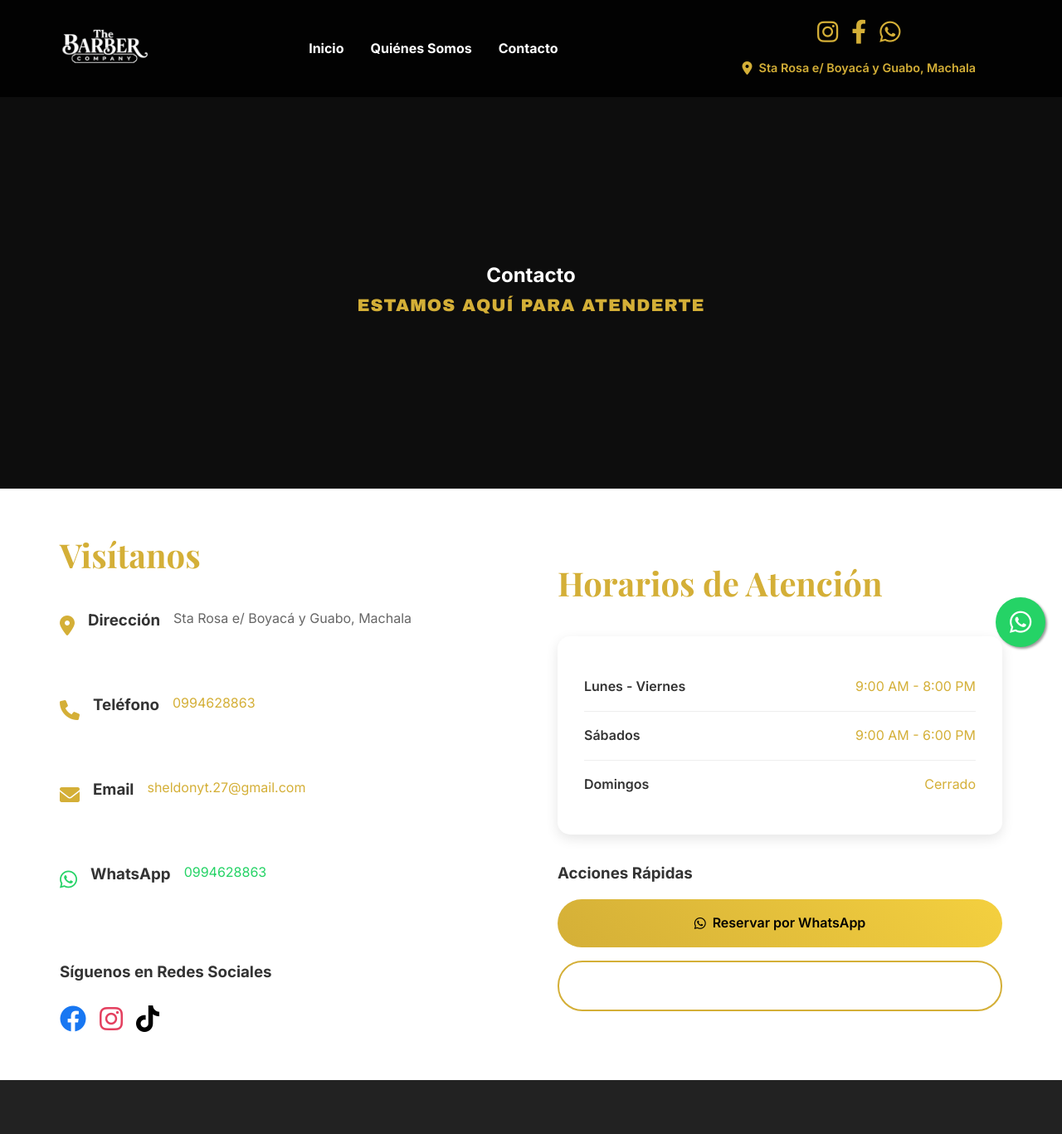
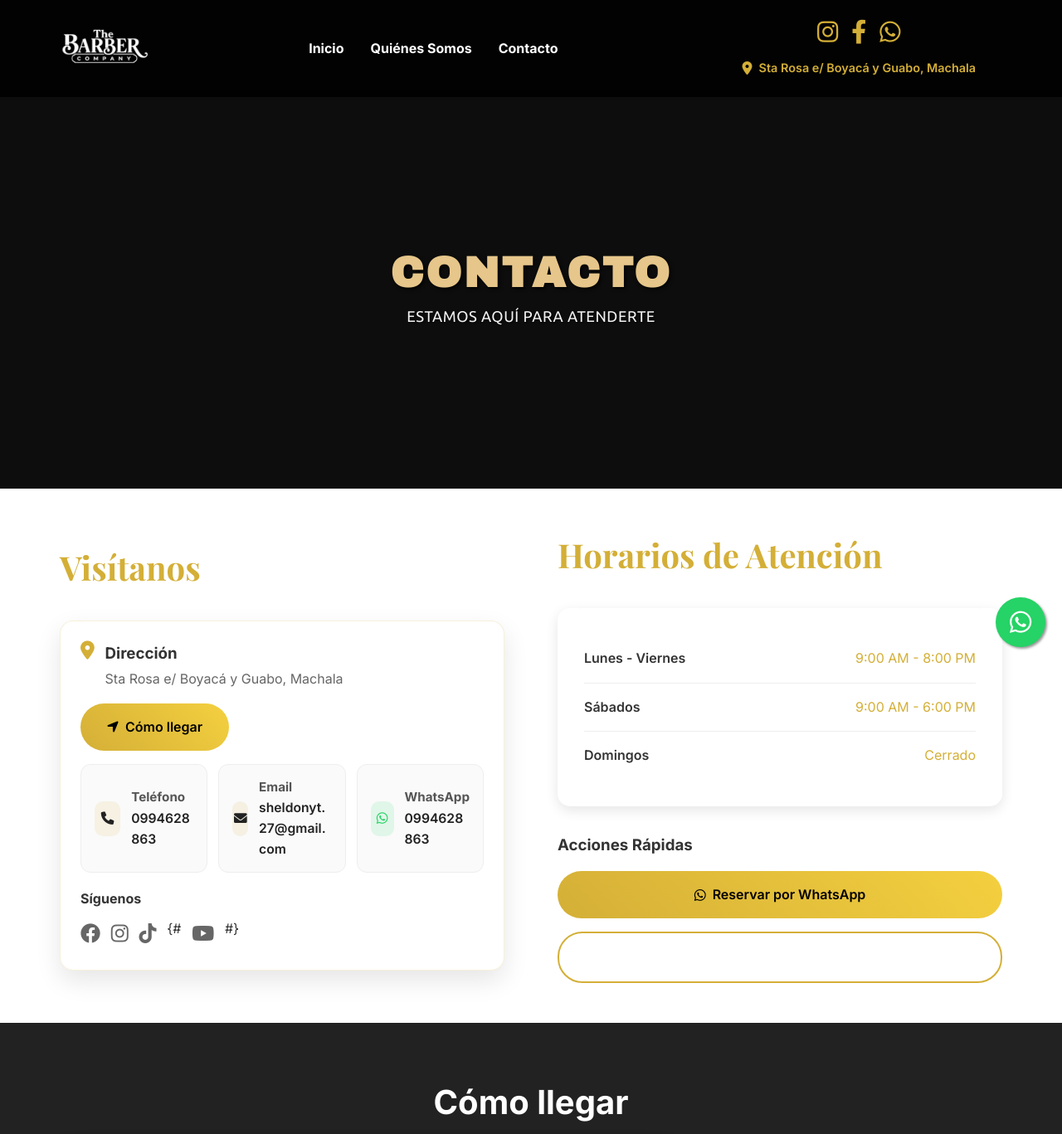
Before and after one commit to MarcoJaramilloo/barbercompanyweb, a Django app: page /contacto/ in a window 1280 px wide. Shown: the top 1367 px of the page at 83% size. Run offline with Django 5.2, Linux system fonts and the light colour scheme; data comes from the database, SQL or seed files in the repository; some web fonts are replaced.

Commit message:
Cambios nuevos

```diff
--- a/barberweb/settings.py
+++ b/barberweb/settings.py
@@ -26,7 +26,7 @@ SECRET_KEY = 'django-insecure-a0r%_poxo&3$v$4(iut#sa^#2$0)nepd0zn!7l!6gg77=akrbm
 # SECURITY WARNING: don't run with debug turned on in production!
 DEBUG = True
 
-ALLOWED_HOSTS = ['127.0.0.1', 'localhost', '192.168.100.17', '192.168.1.8','172.25.84.201', '172.25.70.53']
+ALLOWED_HOSTS = ['127.0.0.1', 'localhost', '192.168.100.17', '192.168.1.8','172.25.84.201', '172.25.70.53' , '192.168.1.14']
 
 
 # Application definition
--- /dev/null
+++ b/static/css/contacto.css
@@ -0,0 +1,246 @@
+/* =====================================================
+   CONTACTO - ESTILOS ESPECÍFICOS Y RESPONSIVE
+   Diseño alineado con 'Quiénes Somos' (Archivo Black + Ubuntu)
+   ===================================================== */
+
+@import url('https://fonts.googleapis.com/css2?family=Archivo+Black&display=swap');
+@import url('https://fonts.googleapis.com/css2?family=Ubuntu:wght@300;400;500&display=swap');
+
+/* Hero estilos similares a Quiénes Somos */
+.contact-page .hero.hero-small {
+    display: flex;
+    align-items: center;
+    justify-content: center;
+    min-height: 220px;
+}
+
+.contact-page .hero h1 {
+    font-family: 'Archivo Black', 'Arial Black', sans-serif;
+    font-size: 3.2rem;
+    font-weight: 900;
+    color: #E6C68A; /* dorado claro */
+    text-transform: uppercase;
+    letter-spacing: 3px;
+    text-shadow: 2px 2px 4px rgba(0,0,0,0.8);
+    margin-bottom: 0.6rem;
+    line-height: 1.1;
+}
+
+.contact-page .hero .subtitle {
+    font-family: 'Ubuntu', 'Helvetica', sans-serif;
+    font-size: 1.15rem;
+    font-weight: 400;
+    color: rgba(255, 255, 255, 0.95);
+    text-shadow: 1px 1px 2px rgba(0,0,0,0.8);
+    letter-spacing: 0.5px;
+}
+
+/* Sección principal */
+.contact-page .section.section-light {
+    padding: 3rem 0;
+}
+
+/* Social */
+.contact-page .social-contact {
+    display: flex;
+    gap: 1rem;
+}
+.contact-page .social-contact-link {
+    font-size: 2rem;
+    transition: transform 0.3s ease;
+}
+.contact-page .social-contact-link:hover {
+    transform: scale(1.12);
+}
+
+/* Quick actions */
+.contact-page .quick-actions { margin-top: 2rem; }
+.contact-page .quick-actions .btn { width: 100%; justify-content: center; }
+
+/* Mapa */
+.contact-page .map-container {
+    border-radius: 15px;
+    overflow: hidden;
+    box-shadow: 0 10px 30px rgba(0,0,0,0.3);
+}
+
+/* ====== VISÍTANOS CARD ====== */
+.visit-us-card {
+    background: #fff;
+    border-radius: 16px;
+    box-shadow: 0 12px 30px rgba(0,0,0,0.1);
+    padding: 1.5rem;
+    border: 1px solid rgba(212,175,55,0.18);
+}
+
+.visit-address-header {
+    display: flex;
+    align-items: flex-start;
+    gap: 0.8rem;
+    margin-bottom: 1rem;
+}
+
+.visit-address-header i {
+    color: #d4af37;
+    font-size: 1.4rem;
+}
+
+.visit-address-header h3 {
+    margin: 0;
+    color: #333;
+}
+
+.visit-address-header p {
+    margin: 0.2rem 0 0 0;
+    color: #666;
+}
+
+.visit-actions {
+    display: flex;
+    gap: 0.6rem;
+    flex-wrap: wrap;
+}
+
+.visit-grid {
+    display: grid;
+    grid-template-columns: repeat(3, minmax(0, 1fr));
+    gap: 0.8rem;
+    margin-top: 1rem;
+}
+
+.visit-item {
+    display: flex;
+    align-items: center;
+    gap: 0.8rem;
+    background: #fafafa;
+    border: 1px solid #eee;
+    border-radius: 12px;
+    padding: 0.9rem 1rem;
+    text-decoration: none;
+    color: #333;
+    transition: transform 0.2s ease, box-shadow 0.2s ease;
+}
+
+.visit-item:hover {
+    transform: translateY(-2px);
+    box-shadow: 0 8px 18px rgba(0,0,0,0.08);
+}
+
+.visit-item h4 {
+    margin: 0;
+    font-size: 0.95rem;
+    color: #555;
+}
+
+.visit-item span { color: #222; font-weight: 600; font-size: 0.98rem; }
+.visit-item .visit-value {
+    display: inline-block;
+    max-width: 100%;
+    overflow-wrap: anywhere;
+    word-break: break-word;
+}
+
+.visit-icon {
+    width: 42px; height: 42px; border-radius: 10px;
+    display: inline-flex; align-items: center; justify-content: center;
+    background: rgba(212,175,55,0.12);
+    color: #d4af37;
+    font-size: 1.1rem;
+}
+.visit-icon.whatsapp { background: rgba(37,211,102,0.12); color: #25d366; }
+
+.visit-social { margin-top: 1.2rem; }
+.visit-social h4 { margin: 0 0 0.6rem 0; color: #333; }
+.visit-social-links { display: flex; gap: 0.8rem; }
+.visit-social-links a { font-size: 1.5rem; color: #666; transition: transform .2s, color .2s; }
+.visit-social-links a:hover { color: #d4af37; transform: translateY(-2px); }
+
+/* Copy address feedback (simple) */
+.copy-address.copied { background: #d4af37; color: #000; }
+
+/* Responsive tweaks */
+@media (max-width: 1024px) {
+    .visit-grid { grid-template-columns: repeat(2, 1fr); }
+}
+
+@media (max-width: 600px) {
+    .visit-grid { grid-template-columns: 1fr; }
+}
+
+/* ====== MAP GRID / ROUTE CARD ====== */
+.map-grid {
+    display: grid;
+    grid-template-columns: 2fr 1fr;
+    gap: 1.5rem;
+    align-items: start;
+}
+
+.map-card {
+    background: #111;
+    border-radius: 16px;
+    padding: 0.5rem;
+    box-shadow: 0 10px 24px rgba(0,0,0,0.25);
+}
+
+.map-card .map-container iframe,
+.map-card .map-container > div {
+    width: 100% !important;
+    height: 420px !important;
+    display: block;
+}
+
+.route-card {
+    background: #181818;
+    border-radius: 16px;
+    padding: 1.2rem;
+    border: 1px solid rgba(212,175,55,0.18);
+    color: #ddd;
+}
+
+.route-actions {
+    display: grid;
+    grid-template-columns: 1fr 1fr;
+    gap: 0.6rem;
+    margin-bottom: 1rem;
+}
+
+.qr-wrap {
+    margin-top: 0.5rem;
+    display: inline-flex;
+    flex-direction: column;
+    align-items: center;
+    gap: 0.25rem;
+}
+
+.qr-wrap img { background: #fff; border-radius: 8px; }
+.qr-wrap span { font-size: 0.85rem; color: #bbb; }
+
+.route-tips { list-style: none; padding: 0; margin: 0; display: grid; gap: 0.4rem; }
+.route-tips li { color: #ccc; font-size: 0.95rem; }
+.route-tips i { color: #d4af37; margin-right: 0.4rem; }
+
+@media (max-width: 900px) {
+    .map-grid { grid-template-columns: 1fr; }
+    .map-card .map-container iframe,
+    .map-card .map-container > div { height: 360px !important; }
+}
+
+/* Responsive */
+@media (max-width: 768px) {
+    .contact-page .hero.hero-small {
+        height: 32vh;
+        min-height: 180px;
+        padding-top: 10px;
+    }
+    .contact-page .hero h1 { font-size: 2.6rem; letter-spacing: 2px; }
+    .contact-page .hero .subtitle { font-size: 1.05rem; }
+}
+
+@media (max-width: 480px) {
+    .contact-page .hero.hero-small {
+        height: 28vh;
+        min-height: 160px;
+    }
+    .contact-page .hero h1 { font-size: 2.2rem; letter-spacing: 1.4px; }
+    .contact-page .hero .subtitle { font-size: 0.98rem; }
+}
--- a/templates/contacto.html
+++ b/templates/contacto.html
@@ -3,7 +3,14 @@
 
 {% block title %}Contacto{% endblock %}
 
+{% block extra_css %}
+<link rel="stylesheet" href="{% static 'css/contacto.css' %}?v={% now 'U' %}">
+{% endblock %}
+
+{# Sin JS extra en Contacto #}
+
 {% block content %}
+<div class="contact-page">
 <!-- Hero Section -->
 <section class="hero hero-small">
     <div class="hero-content fade-in-up">
@@ -18,100 +25,80 @@
         <div class="grid-two-columns">
             <!-- Contact Details -->
             <div>
-                <h2 class="title-gold">
-                    Visítanos
-                </h2>
+                <h2 class="title-gold">Visítanos</h2>
 
-                <div class="space-y">
+                <div class="visit-us-card">
                     {% if contacto.direccion %}
-                    <div class="contact-item">
-                        <div class="icon-gold-large">
+                    <div class="visit-address">
+                        <div class="visit-address-header">
                             <i class="fas fa-map-marker-alt"></i>
+                            <div>
+                                <h3>Dirección</h3>
+                                <p>{{ contacto.direccion }}</p>
                             </div>
-                        <div class="contact-info">
-                            <h3>Dirección</h3>
-                            <p class="text-gray">{{ contacto.direccion }}</p>
+                        </div>
+                        <div class="visit-actions">
+                            {% if contacto.mapa_google_link %}
+                            <a class="btn-primary" href="{{ contacto.mapa_google_link }}" target="_blank" rel="noopener">
+                                <i class="fas fa-location-arrow"></i> Cómo llegar
+                            </a>
+                            {% endif %}
                         </div>
                     </div>
                     {% endif %}
 
+                    <div class="visit-grid">
                         {% if contacto.telefono %}
-                    <div class="contact-item">
-                        <div class="icon-gold-large">
-                            <i class="fas fa-phone"></i>
+                        <a class="visit-item" href="tel:{{ contacto.telefono }}">
+                            <span class="visit-icon"><i class="fas fa-phone"></i></span>
+                            <div>
+                                <h4>Teléfono</h4>
+                                <span class="visit-value">{{ contacto.telefono }}</span>
                             </div>
-                        <div class="contact-info">
-                            <h3>Teléfono</h3>
-                            <p class="text-gray">
-                                <a href="tel:{{ contacto.telefono }}" class="link-gold">
-                                    {{ contacto.telefono }}
                         </a>
-                            </p>
-                        </div>
-                    </div>
                         {% endif %}
 
                         {% if contacto.email %}
-                    <div class="contact-item">
-                        <div class="icon-gold-large">
-                            <i class="fas fa-envelope"></i>
+                        <a class="visit-item" href="mailto:{{ contacto.email }}">
+                            <span class="visit-icon"><i class="fas fa-envelope"></i></span>
+                            <div>
+                                <h4>Email</h4>
+                                <span class="visit-value">{{ contacto.email }}</span>
                             </div>
-                        <div class="contact-info">
-                            <h3>Email</h3>
-                            <p class="text-gray">
-                                <a href="mailto:{{ contacto.email }}" class="link-gold">
-                                    {{ contacto.email }}
                         </a>
-                            </p>
-                        </div>
-                    </div>
                         {% endif %}
 
                         {% if contacto.whatsapp %}
-                    <div class="contact-item">
-                        <div class="icon-whatsapp">
-                            <i class="fab fa-whatsapp"></i>
+                        <a class="visit-item" href="https://wa.me/{{ contacto.whatsapp }}" target="_blank">
+                            <span class="visit-icon whatsapp"><i class="fab fa-whatsapp"></i></span>
+                            <div>
+                                <h4>WhatsApp</h4>
+                                <span class="visit-value">{{ contacto.whatsapp }}</span>
                             </div>
-                        <div class="contact-info">
-                            <h3>WhatsApp</h3>
-                            <p class="text-gray">
-                                <a href="https://wa.me/{{ contacto.whatsapp }}" style="color: #25d366; text-decoration: none;" target="_blank">
-                                    {{ contacto.whatsapp }}
                         </a>
-                            </p>
+                        {% endif %}
+                    </div>
+
+                    {% if contacto.facebook or contacto.instagram or contacto.tiktok or contacto.youtube %}
+                    <div class="visit-social">
+                        <h4>Síguenos</h4>
+                        <div class="visit-social-links">
+                            {% if contacto.facebook %}
+                            <a href="{{ contacto.facebook }}" target="_blank" title="Facebook"><i class="fab fa-facebook"></i></a>
+                            {% endif %}
+                            {% if contacto.instagram %}
+                            <a href="{{ contacto.instagram }}" target="_blank" title="Instagram"><i class="fab fa-instagram"></i></a>
+                            {% endif %}
+                            {% if contacto.tiktok %}
+                            <a href="{{ contacto.tiktok }}" target="_blank" title="TikTok"><i class="fab fa-tiktok"></i></a>
+                            {% endif %}
+                            {# {% if contacto.youtube %}
+                            <a href="{{ contacto.youtube }}" target="_blank" title="YouTube"><i class="fab fa-youtube"></i></a>
+                            {% endif %} #}
                         </div>
                     </div>
                     {% endif %}
                 </div>
-
-                <!-- Social Links -->
-                {% if contacto.facebook or contacto.instagram or contacto.tiktok or contacto.youtube %}
-                <div style="margin-top: 3rem;">
-                    <h3 style="color: #333; margin-bottom: 1rem;">Síguenos en Redes Sociales</h3>
-                    <div style="display: flex; gap: 1rem;">
-                        {% if contacto.facebook %}
-                        <a href="{{ contacto.facebook }}" target="_blank" style="color: #1877f2; font-size: 2rem; transition: transform 0.3s ease;" onmouseover="this.style.transform='scale(1.2)'" onmouseout="this.style.transform='scale(1)'">
-                            <i class="fab fa-facebook"></i>
-                        </a>
-                        {% endif %}
-                        {% if contacto.instagram %}
-                        <a href="{{ contacto.instagram }}" target="_blank" style="color: #e4405f; font-size: 2rem; transition: transform 0.3s ease;" onmouseover="this.style.transform='scale(1.2)'" onmouseout="this.style.transform='scale(1)'">
-                            <i class="fab fa-instagram"></i>
-                        </a>
-                        {% endif %}
-                        {% if contacto.tiktok %}
-                        <a href="{{ contacto.tiktok }}" target="_blank" style="color: #000; font-size: 2rem; transition: transform 0.3s ease;" onmouseover="this.style.transform='scale(1.2)'" onmouseout="this.style.transform='scale(1)'">
-                            <i class="fab fa-tiktok"></i>
-                        </a>
-                        {% endif %}
-                        <!--{% if contacto.youtube %}
-                        <a href="{{ contacto.youtube }}" target="_blank" style="color: #ff0000; font-size: 2rem; transition: transform 0.3s ease;" onmouseover="this.style.transform='scale(1.2)'" onmouseout="this.style.transform='scale(1)'">
-                            <i class="fab fa-youtube"></i>
-                        </a>
-                        {% endif %}-->
-                    </div>
-                </div>
-                {% endif %}
             </div>
 
             <!-- Horarios -->
@@ -173,13 +160,31 @@
 {% if contacto.mapa_google %}
 <section class="section section-dark">
     <div class="container">
-        <h2 style="font-family: 'Playfair Display', serif; font-size: 2.5rem; color: #d4af37; text-align: center; margin-bottom: 3rem;">
-            Cómo Llegar
-        </h2>
-        <div style="border-radius: 15px; overflow: hidden; box-shadow: 0 10px 30px rgba(0, 0, 0, 0.3);">
+        <h2 class="cta-title" style="text-align:center;">Cómo llegar</h2>
+        <div class="map-grid">
+            <div class="map-card">
+                <div class="map-container">
                     {{ contacto.mapa_google|safe }}
+                </div>
+            </div>
+            <div class="route-card">
+                <h3>Tu ruta rápida</h3>
+                <p style="color:#ccc; margin-bottom:1rem;">Abre tu app favorita y sigue la ruta hasta nuestro local.</p>
+                <div class="route-actions">
+                    {% if contacto.mapa_google_link %}
+                    <a class="btn-primary" href="{{ contacto.mapa_google_link }}" target="_blank" rel="noopener">
+                        <i class="fas fa-map-marker-alt"></i> Google Maps
+                    </a>
+                    {% endif %}
+                </div>
+                <ul class="route-tips">
+                    <li><i class="fas fa-location-arrow"></i> Dirección: {{ contacto.direccion }}</li>
+                    <li><i class="fas fa-phone"></i> ¿Dudas? Llámanos: {{ contacto.telefono }}</li>
+                </ul>
+            </div>
         </div>
     </div>
 </section>
 {% endif %}
+    </div>
 {% endblock %}
--- a/templates/quienes_somos.html
+++ b/templates/quienes_somos.html
@@ -4,7 +4,7 @@
 {% block title %}{{ quienes_somos.titulo|default:"Quiénes Somos" }}{% endblock %}
 
 {% block extra_css %}
-<link rel="stylesheet" href="{% static 'css/quienes-somos.css' %}?v=2025091101">
+<link rel="stylesheet" href="{% static 'css/quienes-somos.css' %}?v={% now 'U' %}">
 {% endblock %}
 
 {% block extra_js %}
```
Lines whose indentation alone changed are shown as unchanged.
